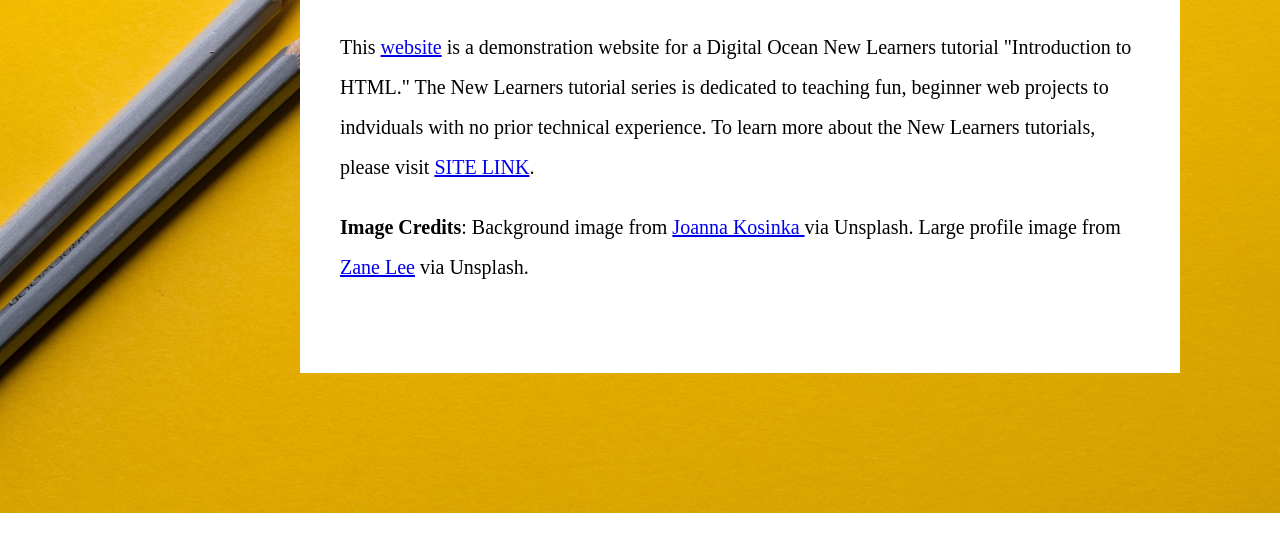
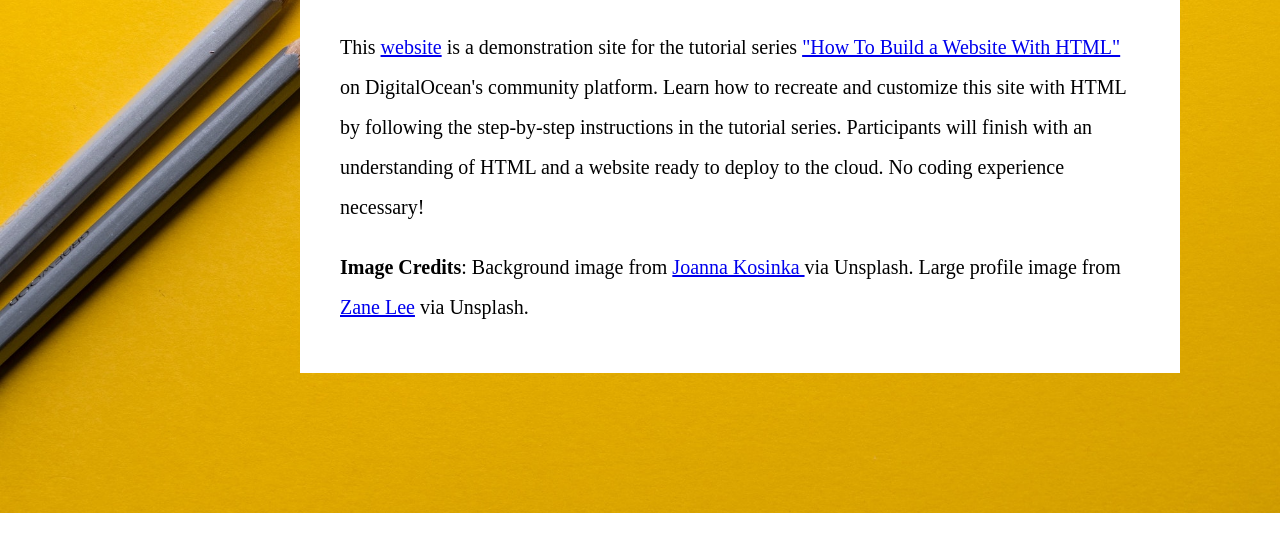
Before and after one commit to do-community/html_demo_site, a plain HTML site: page about.html in a window 1280 px wide. Shown: the part 207-758 px from the top of the page. Drawn offline with Linux system fonts and the light colour scheme.

Commit message:
Update about.html

```diff
--- a/about.html
+++ b/about.html
@@ -18,9 +18,8 @@
 
 
 <p style="font-size:30px; text-align:center;">About this site</p>
-<p style="font-size:20px;line-height:2;"> This <a href="index.html">website</a> is a demonstration website for a Digital Ocean New Learners tutorial "Introduction to HTML."
-The New Learners tutorial series is dedicated to teaching fun, beginner web projects to indviduals with no prior technical experience. To learn more about the New Learners tutorials, please visit <a href="google.com">SITE LINK</a>. </p>
-
+<p style="font-size:20px;line-height:2;"> This <a href="index.html">website</a> is a demonstration site for the tutorial series <a href="https://www.digitalocean.com/community/tutorial_series/how-to-build-a-website-with-html">"How To Build a Website With HTML"</a> on DigitalOcean's community platform. Learn how to recreate and customize this site with HTML by following the step-by-step instructions in the tutorial series. Participants will finish with an understanding of HTML and a website ready to deploy to the cloud. No coding experience necessary!
+ </p>
 
 
 <p style="font-size:20px;line-height:2;"><strong>Image Credits</strong>: Background image from <a href="https://unsplash.com/@joannakosinska"> Joanna Kosinka </a>via Unsplash. Large profile image from <a href="https://unsplash.com/@zane4004">Zane Lee</a> via Unsplash.</p>
```
